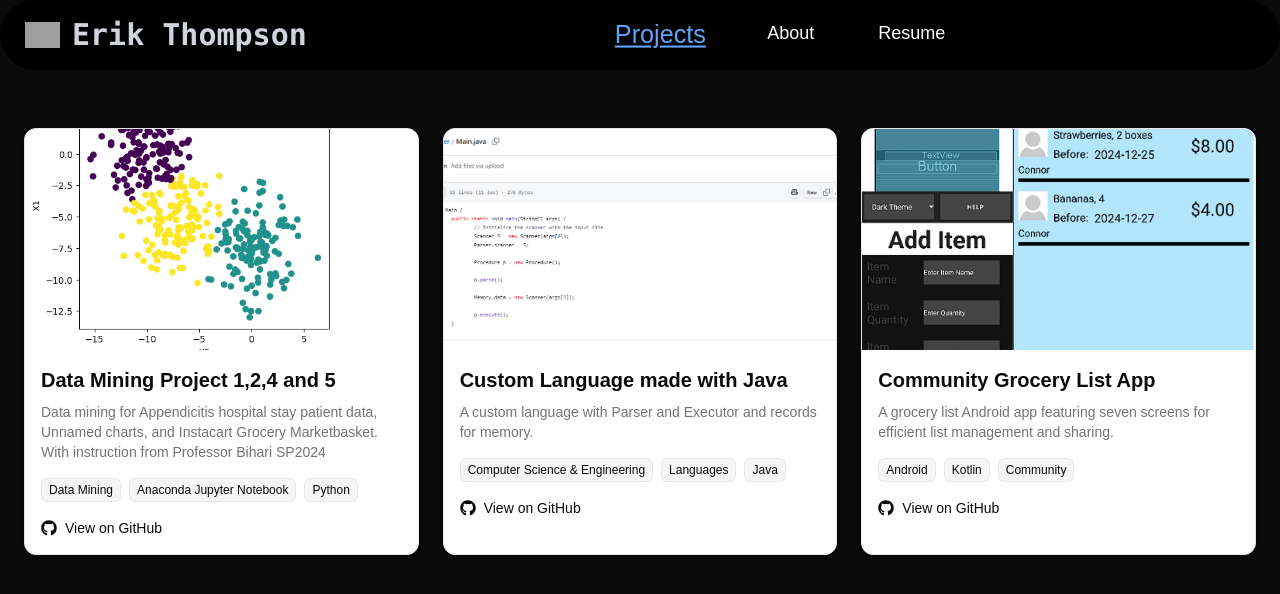
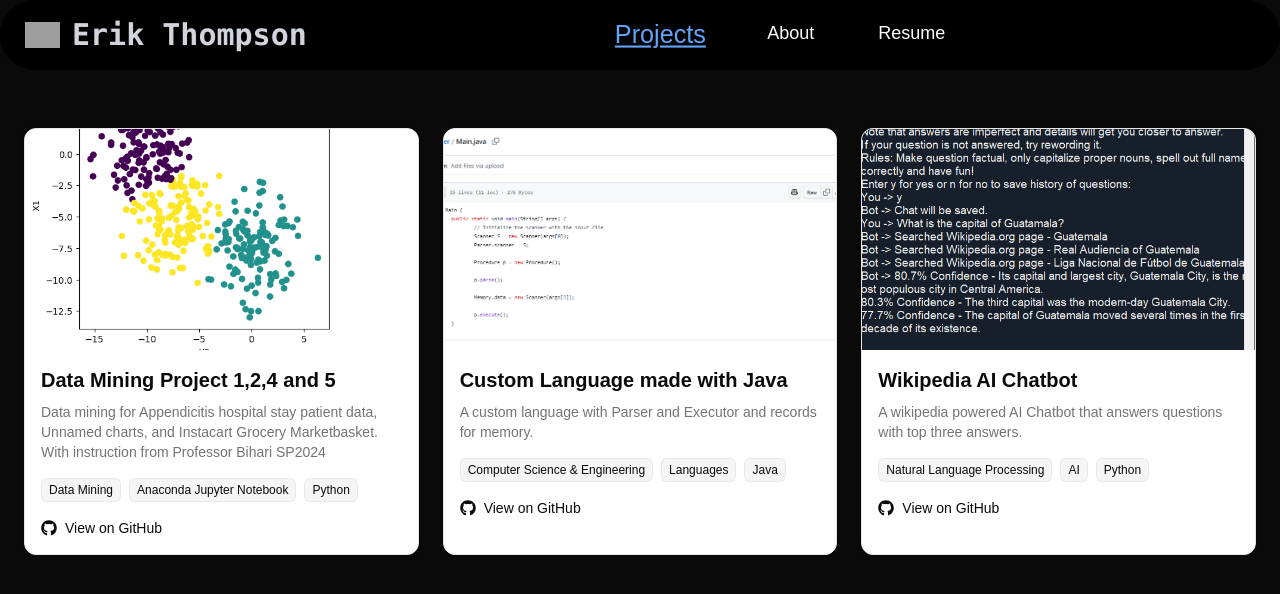
Before and after one commit to eriksthompson/Personal-Website, a Next.js app in the folder client/: page /projects in a window 1280 px wide. Shown: the top 594 px of the page. Built offline with nearby package versions, Linux system fonts and the light colour scheme; grey boxes are pictures that could not be loaded.

Commit message:
Update projects.tsx

```diff
--- a/client/src/pages/projects.tsx
+++ b/client/src/pages/projects.tsx
@@ -22,12 +22,12 @@
               tags={["Computer Science & Engineering", "Languages", "Java"]}
             />
             <ProjectCard
-              title="Community Grocery List App"
-              description="A grocery list Android app featuring seven screens for efficient list management and sharing."
-              image="/grocerylistss.png"
-              link="https://github.com/conthom/App-dev/tree/main/Grocery%20List%20App"
-              projectUrl="/groceryapp"
-              tags={["Android", "Kotlin", "Community"]}
+              title="Wikipedia AI Chatbot"
+              description="A wikipedia powered AI Chatbot that answers questions with top three answers."
+              image="/chatbot.png"
+              link="https://github.com/eriksthompson/question-answer-chatbot/tree/main"
+              projectUrl="/wikipediaAI"
+              tags={["Natural Language Processing", "AI", "Python"]}
             />
           </div>
         </div>
```
